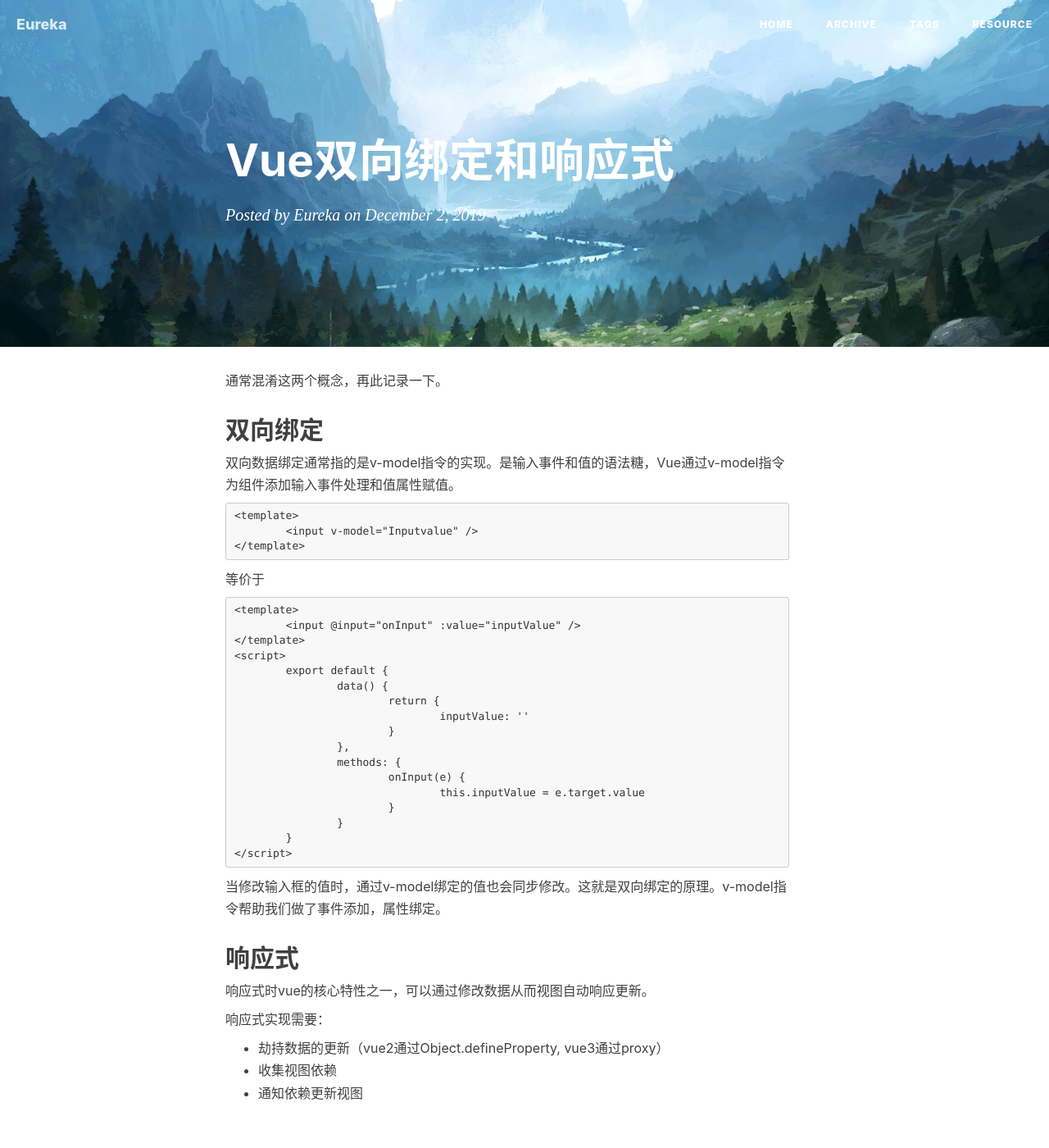
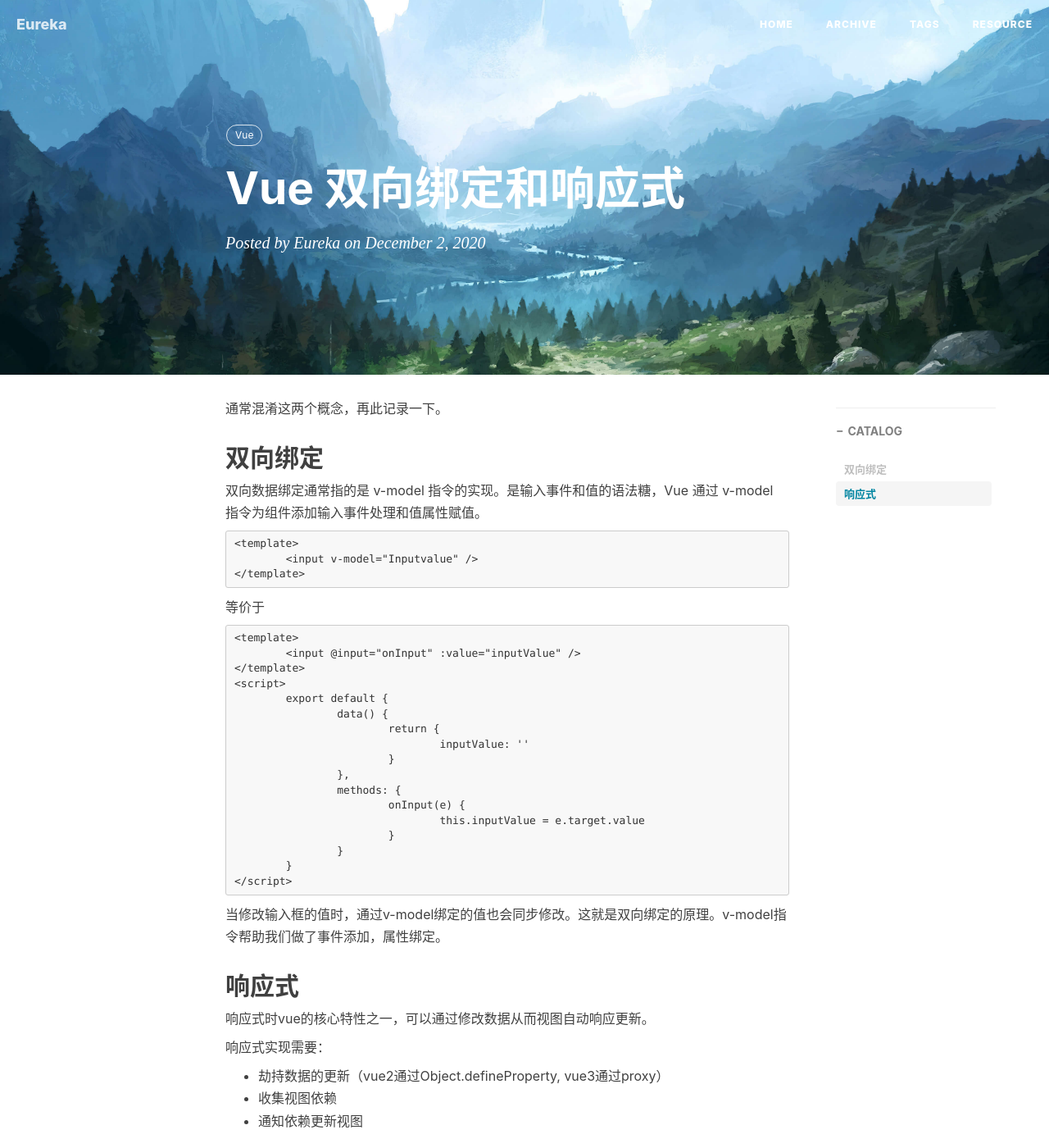
Before and after one commit to Eureka-M/Eureka-M.github.io, a Jekyll site: the page built from _posts/vue/2020-12-02-vue双向绑定和响应式.md, in a window 1280 px wide and 1400 px high. Shown: the whole window at 82% size. Built offline with Jekyll 4.4.1, drawn with Linux system fonts in a browser that asks for light colours; nearby versions of some CDN libraries; our own code applies the rules of GitHub Pages for plain Markdown files; comment, search, counter and statistics services are not loaded; some of the changed text lies outside the part shown.

Commit message:
fix: 样式 tag fix

````diff
--- a/_posts/vue/2019-12-02-vue双向绑定和响应式.md
+++ b/_posts/vue/2020-12-02-vue双向绑定和响应式.md
@@ -1,8 +1,21 @@
+---
+layout:     post
+title:      Vue 双向绑定和响应式
+subtitle:
+date:       2020-12-02
+author:
+header-img:
+catalog: true
+tags:
+    - Vue
+typora-root-url: ..
+---
+
 通常混淆这两个概念，再此记录一下。
 
 ## 双向绑定
 
-双向数据绑定通常指的是v-model指令的实现。是输入事件和值的语法糖，Vue通过v-model指令为组件添加输入事件处理和值属性赋值。
+双向数据绑定通常指的是 v-model 指令的实现。是输入事件和值的语法糖，Vue 通过 v-model 指令为组件添加输入事件处理和值属性赋值。
 
 ```
 <template>
````
Also changed, not shown: _posts/vue/2022-03-29-响应式原理.md (+1 -1 lines), _posts/vue/2023-01-16-vue3 中 swiper 的使用.md (+2 -2 lines).
